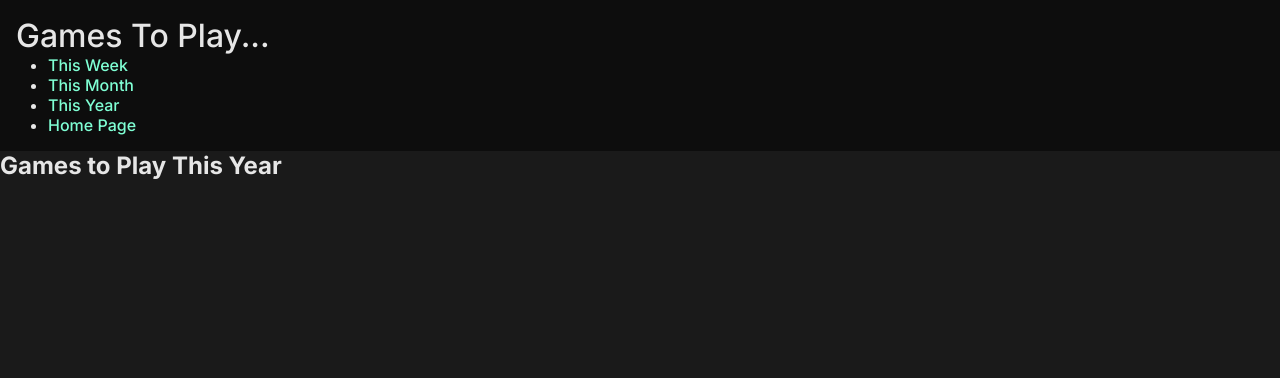
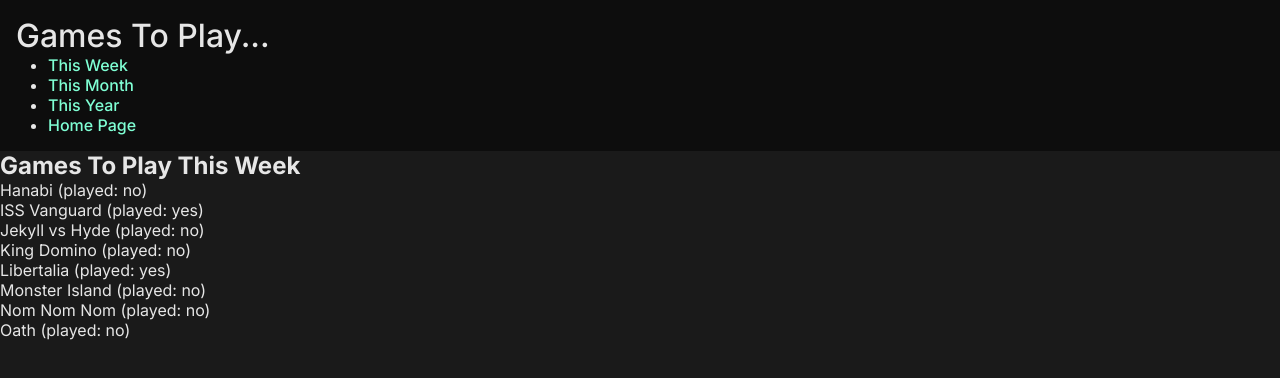
Before and after one commit to franco-ortega/to-do-games, a Next.js app: page /year in a window 1280 px wide. Shown: the top 378 px of the page. Built offline with nearby package versions, Linux system fonts and the light colour scheme.

Commit message:
apply GamesToPlay to year page

```diff
--- a/app/year/page.tsx
+++ b/app/year/page.tsx
@@ -1,7 +1,9 @@
+import GamesToPlay from '@/components/gamesToPlay/GamesToPlay';
+import sampleData from '../../data/sample.json';
+import { Game } from '@/utils/types';
+
 export default function YearPage() {
-  return (
-    <main>
-      <h2>Games to Play This Year</h2>
-    </main>
-  );
+  const data = sampleData.year as Game[];
+
+  return <GamesToPlay gameData={data} time={'Week'} />;
 }
```
